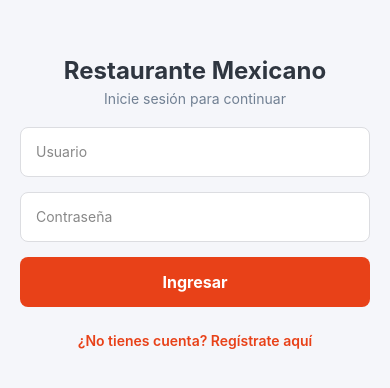
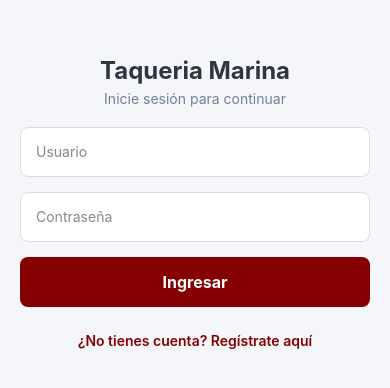
Before and after one commit to Grim22Reaper/desafio02, a React Native app: screen / in a window 390 px wide. Shown: the part 220-608 px from the top of the page. Built offline with nearby package versions, Linux system fonts and the light colour scheme.

Commit message:
arreglar: carrito que se pueda modificar cantidad, colores , agregar: boton de salir al incio de sesion

```diff
--- a/src/screens/CatalogoScreen.tsx
+++ b/src/screens/CatalogoScreen.tsx
@@ -11,6 +11,7 @@ interface CatalogScreenProps {
     onUpdateCart: (updatedCart: CartItem[]) => void;
     onGoToOrder: () => void;
     onGoToHistory: () => void;
+    onLogout: () => void; // <--- SE AGREGA A LAS PROPS
 }
 
 const SECTIONS = [
@@ -24,7 +25,7 @@ const SECTIONS = [
 },
 ];
 
-export default function CatalogScreen({ cart, onUpdateCart, onGoToOrder, onGoToHistory }: CatalogScreenProps) {
+export default function CatalogScreen({ cart, onUpdateCart, onGoToOrder, onGoToHistory, onLogout }: CatalogScreenProps) {
     const [quantities, setQuantities] = useState<{ [key: string]: number }>({});
 
     useEffect(() => {
@@ -104,12 +105,17 @@ export default function CatalogScreen({ cart, onUpdateCart, onGoToOrder, onGoToH
 
     return (
     <View style={styles.container}>
-      {/* Botón superior para ir al Historial */}
+      {/* Barra superior con Título, Botón Historial y Botón Salir */}
     <View style={styles.headerBar}>
-        <Text style={styles.headerTitle}>Catálogo de Menú</Text>
-        <TouchableOpacity style={styles.historyButton} onPress={onGoToHistory}>
-        <Text style={styles.historyButtonText}> Historial</Text>
-        </TouchableOpacity>
+        <Text style={styles.headerTitle}>Catálogo</Text>
+        <View style={styles.headerButtonsContainer}>
+          <TouchableOpacity style={styles.historyButton} onPress={onGoToHistory}>
+            <Text style={styles.headerButtonText}>Historial</Text>
+          </TouchableOpacity>
+          <TouchableOpacity style={styles.logoutButton} onPress={onLogout}>
+            <Text style={styles.headerButtonText}>Salir</Text>
+          </TouchableOpacity>
+        </View>
     </View>
 
     <SectionList
@@ -124,7 +130,7 @@ export default function CatalogScreen({ cart, onUpdateCart, onGoToOrder, onGoToH
 
     {totalItemsInCart > 0 && (
         <TouchableOpacity style={styles.cartButton} onPress={onGoToOrder}>
-        <Text style={styles.cartButtonText}> Ver Carrito ({totalItemsInCart} ítems)</Text>
+        <Text style={styles.cartButtonText}>Ver Carrito ({totalItemsInCart} ítems)</Text>
         </TouchableOpacity>
     )}
     </View>
@@ -133,21 +139,33 @@ export default function CatalogScreen({ cart, onUpdateCart, onGoToOrder, onGoToH
 
 const styles = StyleSheet.create({
     container: { flex: 1, backgroundColor: '#f5f6fa' },
-    headerBar: { flexDirection: 'row', justifyContent: 'space-between', alignItems: 'center', padding: 15, backgroundColor: '#fff', borderBottomWidth: 1, borderBottomColor: '#dcdde1' },
+    headerBar: {
+      flexDirection: 'row',
+      justifyContent: 'space-between',
+      alignItems: 'center',
+      paddingHorizontal: 15,
+      paddingBottom: 12,
+      paddingTop: 15, // Reducido ya que el SafeAreaView del App.tsx se encarga del margen
+      backgroundColor: '#fff',
+      borderBottomWidth: 1,
+      borderBottomColor: '#dcdde1'
+    },
     headerTitle: { fontSize: 20, fontWeight: 'bold', color: '#2f3640' },
-    historyButton: { backgroundColor: '#718093', paddingVertical: 6, paddingHorizontal: 12, borderRadius: 6 },
-    historyButtonText: { color: '#fff', fontWeight: 'bold', fontSize: 14 },
+    headerButtonsContainer: { flexDirection: 'row', alignItems: 'center' },
+    historyButton: { backgroundColor: '#718093', paddingVertical: 6, paddingHorizontal: 10, borderRadius: 6, marginRight: 8 },
+    logoutButton: { backgroundColor: '#718093', paddingVertical: 6, paddingHorizontal: 10, borderRadius: 6 },
+    headerButtonText: { color: '#fff', fontWeight: 'bold', fontSize: 13 },
     listContainer: { padding: 15, paddingBottom: 80 },
-    sectionHeader: { fontSize: 18, fontWeight: 'bold', backgroundColor: '#b30707', color: '#fff', paddingVertical: 6, paddingHorizontal: 10, borderRadius: 6, marginVertical: 10 },
+    sectionHeader: { fontSize: 18, fontWeight: 'bold', backgroundColor: '#720404', color: '#fff', paddingVertical: 6, paddingHorizontal: 10, borderRadius: 6, marginVertical: 10 },
     card: { flexDirection: 'row', backgroundColor: '#fff', borderRadius: 8, marginBottom: 12, padding: 10, alignItems: 'center', shadowColor: '#000', shadowOpacity: 0.1, shadowRadius: 4, elevation: 2 },
     image: { width: 80, height: 80, borderRadius: 6 },
     infoContainer: { flex: 1, marginLeft: 12 },
     name: { fontSize: 16, fontWeight: 'bold', color: '#2f3640' },
-    price: { fontSize: 14, color: '#050100', marginVertical: 4, fontWeight: '600' },
+    price: { fontSize: 14, color: '#000000', marginVertical: 4, fontWeight: '600' },
     counterContainer: { flexDirection: 'row', alignItems: 'center', marginTop: 6 },
     counterButton: { backgroundColor: '#f1f2f6', width: 30, height: 30, justifyContent: 'center', alignItems: 'center', borderRadius: 4, borderWidth: 1, borderColor: '#dcdde1' },
     counterButtonText: { fontSize: 16, fontWeight: 'bold', color: '#2f3640' },
     qtyText: { marginHorizontal: 15, fontSize: 16, fontWeight: 'bold', color: '#2f3640' },
-    cartButton: { position: 'absolute', bottom: 20, left: 20, right: 20, backgroundColor: '#44bd32', padding: 15, borderRadius: 30, alignItems: 'center', shadowColor: '#000', shadowOpacity: 0.3, shadowRadius: 5, elevation: 5 },
+    cartButton: { position: 'absolute', bottom: 20, left: 20, right: 20, backgroundColor: '#0c4204', padding: 15, borderRadius: 30, alignItems: 'center', shadowColor: '#000', shadowOpacity: 0.3, shadowRadius: 5, elevation: 5 },
     cartButtonText: { color: '#fff', fontSize: 16, fontWeight: 'bold' }
 });
--- a/src/screens/LoginScreen.tsx
+++ b/src/screens/LoginScreen.tsx
@@ -43,7 +43,7 @@ export default function LoginScreen({ onLoginSuccess, onGoToRegister }: LoginScr
 
   return (
     <View style={styles.container}>
-      <Text style={styles.title}>Restaurante Mexicano</Text>
+      <Text style={styles.title}>Taqueria Marina</Text>
       <Text style={styles.subtitle}>Inicie sesión para continuar</Text>
 
       {errorMessage ? <Text style={styles.errorText}>{errorMessage}</Text> : null}
@@ -80,10 +80,10 @@ const styles = StyleSheet.create({
   container: { flex: 1, justifyContent: 'center', alignItems: 'center', backgroundColor: '#f5f6fa', padding: 20 },
   title: { fontSize: 24, fontWeight: 'bold', marginBottom: 5, color: '#2f3640' },
   subtitle: { fontSize: 14, marginBottom: 20, color: '#718093' },
-  errorText: { color: '#e84118', marginBottom: 15, fontWeight: '600', textAlign: 'center' },
+  errorText: { color: '#850000', marginBottom: 15, fontWeight: '600', textAlign: 'center' },
   input: { width: '100%', height: 50, backgroundColor: '#fff', borderWidth: 1, borderColor: '#dcdde1', borderRadius: 8, paddingHorizontal: 15, marginBottom: 15 },
-  button: { width: '100%', height: 50, backgroundColor: '#e84118', justifyContent: 'center', alignItems: 'center', borderRadius: 8, marginBottom: 15 },
+  button: { width: '100%', height: 50, backgroundColor: '#850000', justifyContent: 'center', alignItems: 'center', borderRadius: 8, marginBottom: 15 },
   buttonText: { color: '#fff', fontSize: 16, fontWeight: 'bold' },
   registerButton: { marginTop: 10 },
-  registerButtonText: { color: '#e84118', fontSize: 14, fontWeight: '600' }
+  registerButtonText: { color: '#850000', fontSize: 14, fontWeight: '600' }
 });
--- a/src/screens/OrdenScreen.tsx
+++ b/src/screens/OrdenScreen.tsx
@@ -1,105 +1,118 @@
 import React from 'react';
-import { StyleSheet, Text, View, TouchableOpacity, FlatList, Alert } from 'react-native';
+import { StyleSheet, Text, View, FlatList, TouchableOpacity, Alert } from 'react-native';
 
 interface CartItem {
-    id: number;
+  id: string;
   name: string;
   price: number;
+  image: string;
+  category: 'alimento' | 'bebida';
   quantity: number;
 }
 
 interface OrdenScreenProps {
   cart: CartItem[];
+  onUpdateCart: (updatedCart: CartItem[]) => void;
   onClearCart: () => void;
   onSaveOrder: (order: any) => void;
 }
 
-export default function OrdenScreen({ cart, onClearCart, onSaveOrder }: OrdenScreenProps) {
+export default function OrdenScreen({ cart, onUpdateCart, onClearCart, onSaveOrder }: OrdenScreenProps) {
 
-    const activeItems = cart.filter(item => item.quantity > 0);
-    const subtotalgeneral = activeItems.reduce((sum, item) => sum + item.price * item.quantity, 0);
-    const iva = subtotalgeneral * 0.13;
-    const totalFinal = subtotalgeneral + iva;
+  // Manejar cambios de cantidad directamente en el carrito
+  const handleQuantityChange = (item: CartItem, delta: number) => {
+    const newQty = item.quantity + delta;
 
-    const handleConfirmOrder = () => {
-
-        if (activeItems.length === 0) {
-            Alert.alert('Error', 'No se puede confirmar una orden vacía. Seleccione al menos un producto.');
+    if (newQty > 20) {
+      Alert.alert('Límite alcanzado', 'El límite máximo por producto es de 20 unidades.');
       return;
     }
 
-        Alert.alert(
-            'confirmar Orden',
-            `¿Desea confirmar la orden por $${totalFinal.toFixed(2)}?`,
-            [
-                {text: 'cancelar', style: 'cancel'},
-                {
-                    text: 'Si, Confirmar',
-                    onPress: () => {
+    const updatedCart = cart.map(prod => {
+      if (prod.id === item.id) {
+        return { ...prod, quantity: newQty };
+      }
+      return prod;
+    }).filter(prod => prod.quantity > 0); // Si llega a 0, se remueve del carrito
+
+    onUpdateCart(updatedCart);
+  };
+
+  // Cálculos de subtotales e impuestos
+  const subtotal = cart.reduce((sum, item) => sum + (item.price * item.quantity), 0);
+  const tax = subtotal * 0.13; // 13% de IVA estándar
+  const total = subtotal + tax;
+
+  const handleConfirmOrder = () => {
+    if (cart.length === 0) {
+      Alert.alert('Carrito vacío', 'Agrega productos antes de confirmar tu orden.');
+      return;
+    }
+
     const newOrder = {
       id: Date.now().toString(),
-                        date: new Date().toLocaleString(),
-                        items: activeItems,
-                        total: totalFinal,
+      date: new Date().toLocaleDateString() + ' ' + new Date().toLocaleTimeString([], { hour: '2-digit', minute: '2-digit' }),
+      items: cart,
+      subtotal: subtotal.toFixed(2),
+      tax: tax.toFixed(2),
+      total: total.toFixed(2),
+    };
 
-                    };
     onSaveOrder(newOrder);
     onClearCart();
-                    Alert.alert('Orden Confirmada', 'Su orden ha sido confirmada con éxito.');
-                }
-            }
-        ]
-    );
+    Alert.alert('¡Éxito!', 'Tu orden ha sido confirmada y guardada en el historial.');
   };
 
   return (
     <View style={styles.container}>
-    <Text style={styles.headerTitle}>Orden Actual</Text>
+      <Text style={styles.headerTitle}>Resumen del Carrito</Text>
 
-        {activeItems.length === 0 ? (
-        <View style={styles.emptyContainer}>
-        <Text style={styles.emptyText}>No hay productos en la orden actual.</Text>
+      <FlatList
+        data={cart}
+        keyExtractor={(item) => item.id}
+        renderItem={({ item }) => (
+          <View style={styles.card}>
+            <View style={styles.itemInfo}>
+              <Text style={styles.itemName}>{item.name}</Text>
+              <Text style={styles.itemPrice}>${(item.price * item.quantity).toFixed(2)} (${item.price.toFixed(2)} c/u)</Text>
             </View>
-        ) : (
-        <>
-        <FlatList
-            data={activeItems}
-            keyExtractor={(item) => item.id.toString()}
-            renderItem={({ item }) => (
-            <View style={styles.itemRow}>
-                <View style={{ flex: 1 }}>
-                <Text style={styles.itemName}>{item.name}</Text>
-                <Text style={styles.itemDetails}>
-                    {item.quantity} x ${item.price.toFixed(2)}
-                </Text>
+
+            {/* Controles para aumentar, disminuir o eliminar */}
+            <View style={styles.counterContainer}>
+              <TouchableOpacity
+                style={styles.counterButton}
+                onPress={() => handleQuantityChange(item, -1)}
+              >
+                <Text style={styles.counterButtonText}>-</Text>
+              </TouchableOpacity>
+
+              <Text style={styles.qtyText}>{item.quantity}</Text>
+
+              <TouchableOpacity
+                style={styles.counterButton}
+                onPress={() => handleQuantityChange(item, 1)}
+              >
+                <Text style={styles.counterButtonText}>+</Text>
+              </TouchableOpacity>
             </View>
-                <Text style={styles.itemSubtotal}>
-                  ${(item.price * item.quantity).toFixed(2)}
-                </Text>
           </View>
         )}
-            style={styles.list}
+        contentContainerStyle={styles.listContainer}
+        ListEmptyComponent={
+          <Text style={styles.emptyText}>Tu carrito está vacío.</Text>
+        }
       />
 
-            <View style={styles.summaryContainer}>
-            <View style={styles.summaryRow}>
-            <Text style={styles.summaryText}>Subtotal:</Text>
-            <Text style={styles.summaryText}>${subtotalgeneral.toFixed(2)}</Text>
-            </View>
-            <View style={styles.summaryRow}>
-            <Text style={styles.summaryText}>IVA (13%):</Text>
-            <Text style={styles.summaryText}>${iva.toFixed(2)}</Text>
-            </View>
-            <View style={[styles.summaryRow, styles.totalRow]}>
-            <Text style={styles.totalText}>Total Final:</Text>
-            <Text style={styles.totalText}>${totalFinal.toFixed(2)}</Text>
-            </View>
+      {cart.length > 0 && (
+        <View style={styles.footer}>
+          <View style={styles.row}><Text>Subtotal:</Text><Text>${subtotal.toFixed(2)}</Text></View>
+          <View style={styles.row}><Text>IVA (13%):</Text><Text>${tax.toFixed(2)}</Text></View>
+          <View style={[styles.row, styles.totalRow]}><Text style={styles.totalText}>Total:</Text><Text style={styles.totalText}>${total.toFixed(2)}</Text></View>
 
           <TouchableOpacity style={styles.confirmButton} onPress={handleConfirmOrder}>
             <Text style={styles.confirmButtonText}>Confirmar Orden</Text>
           </TouchableOpacity>
         </View>
-        </>
       )}
     </View>
   );
@@ -107,19 +120,21 @@ return (
 
 const styles = StyleSheet.create({
   container: { flex: 1, backgroundColor: '#f5f6fa', padding: 15 },
-    headerTitle: { fontSize: 22, fontWeight: 'bold', color: '#2f3640', marginBottom: 15, textAlign: 'center' },
-    emptyContainer: { flex: 1, justifyContent: 'center', alignItems: 'center' },
-    emptyText: { fontSize: 16, color: '#718093' },
-    list: { flex: 1 },
-    itemRow: { flexDirection: 'row', backgroundColor: '#fff', padding: 12, borderRadius: 8, marginBottom: 10, alignItems: 'center' },
+  headerTitle: { fontSize: 22, fontWeight: 'bold', color: '#2f3640', marginBottom: 15 },
+  listContainer: { paddingBottom: 20 },
+  card: { flexDirection: 'row', backgroundColor: '#fff', borderRadius: 8, padding: 12, marginBottom: 10, alignItems: 'center', justifyContent: 'space-between', elevation: 2 },
+  itemInfo: { flex: 1 },
   itemName: { fontSize: 16, fontWeight: 'bold', color: '#2f3640' },
-    itemDetails: { fontSize: 14, color: '#718093', marginTop: 2 },
-    itemSubtotal: { fontSize: 16, fontWeight: 'bold', color: '#e84118' },
-    summaryContainer: { backgroundColor: '#fff', padding: 15, borderRadius: 8, marginTop: 10, shadowColor: '#000', shadowOpacity: 0.1, shadowRadius: 4, elevation: 2 },
-    summaryRow: { flexDirection: 'row', justifyContent: 'space-between', marginBottom: 8 },
-    summaryText: { fontSize: 15, color: '#718093' },
-    totalRow: { borderTopWidth: 1, borderTopColor: '#dcdde1', paddingTop: 10, marginTop: 5 },
+  itemPrice: { fontSize: 14, color: '#000000', marginTop: 4 },
+  counterContainer: { flexDirection: 'row', alignItems: 'center' },
+  counterButton: { backgroundColor: '#f1f2f6', width: 32, height: 32, justifyContent: 'center', alignItems: 'center', borderRadius: 4, borderWidth: 1, borderColor: '#dcdde1' },
+  counterButtonText: { fontSize: 16, fontWeight: 'bold', color: '#2f3640' },
+  qtyText: { marginHorizontal: 12, fontSize: 16, fontWeight: 'bold', color: '#2f3640' },
+  emptyText: { textAlign: 'center', color: '#718093', marginTop: 40, fontSize: 16 },
+  footer: { backgroundColor: '#fff', padding: 15, borderRadius: 8, elevation: 3, marginTop: 10 },
+  row: { flexDirection: 'row', justifyContent: 'space-between', marginBottom: 8 },
+  totalRow: { borderTopWidth: 1, borderTopColor: '#dcdde1', paddingTop: 8, marginTop: 4 },
   totalText: { fontSize: 18, fontWeight: 'bold', color: '#2f3640' },
-    confirmButton: { backgroundColor: '#44bd32', padding: 15, borderRadius: 8, alignItems: 'center', marginTop: 15 },
+  confirmButton: { backgroundColor: '#0c4204', padding: 15, borderRadius: 8, alignItems: 'center', marginTop: 15 },
   confirmButtonText: { color: '#fff', fontSize: 16, fontWeight: 'bold' }
 });
--- a/src/screens/RegisterScreen.tsx
+++ b/src/screens/RegisterScreen.tsx
@@ -88,9 +88,9 @@ const styles = StyleSheet.create({
   container: { flex: 1, justifyContent: 'center', alignItems: 'center', backgroundColor: '#f5f6fa', padding: 20 },
   title: { fontSize: 24, fontWeight: 'bold', marginBottom: 5, color: '#2f3640' },
   subtitle: { fontSize: 14, marginBottom: 20, color: '#718093' },
-  errorText: { color: '#e84118', marginBottom: 15, fontWeight: '600', textAlign: 'center' },
+  errorText: { color: '#720404', marginBottom: 15, fontWeight: '600', textAlign: 'center' },
   input: { width: '100%', height: 50, backgroundColor: '#fff', borderWidth: 1, borderColor: '#dcdde1', borderRadius: 8, paddingHorizontal: 15, marginBottom: 15 },
-  button: { width: '100%', height: 50, backgroundColor: '#e84118', justifyContent: 'center', alignItems: 'center', borderRadius: 8, marginBottom: 10 },
+  button: { width: '100%', height: 50, backgroundColor: '#720404', justifyContent: 'center', alignItems: 'center', borderRadius: 8, marginBottom: 10 },
   buttonText: { color: '#fff', fontSize: 16, fontWeight: 'bold' },
   backButton: { marginTop: 10 },
   backButtonText: { color: '#718093', fontSize: 14, fontWeight: '600' }
```
Also changed, not shown: App.tsx (+8 -0 lines). Lines whose indentation alone changed are shown as unchanged.
